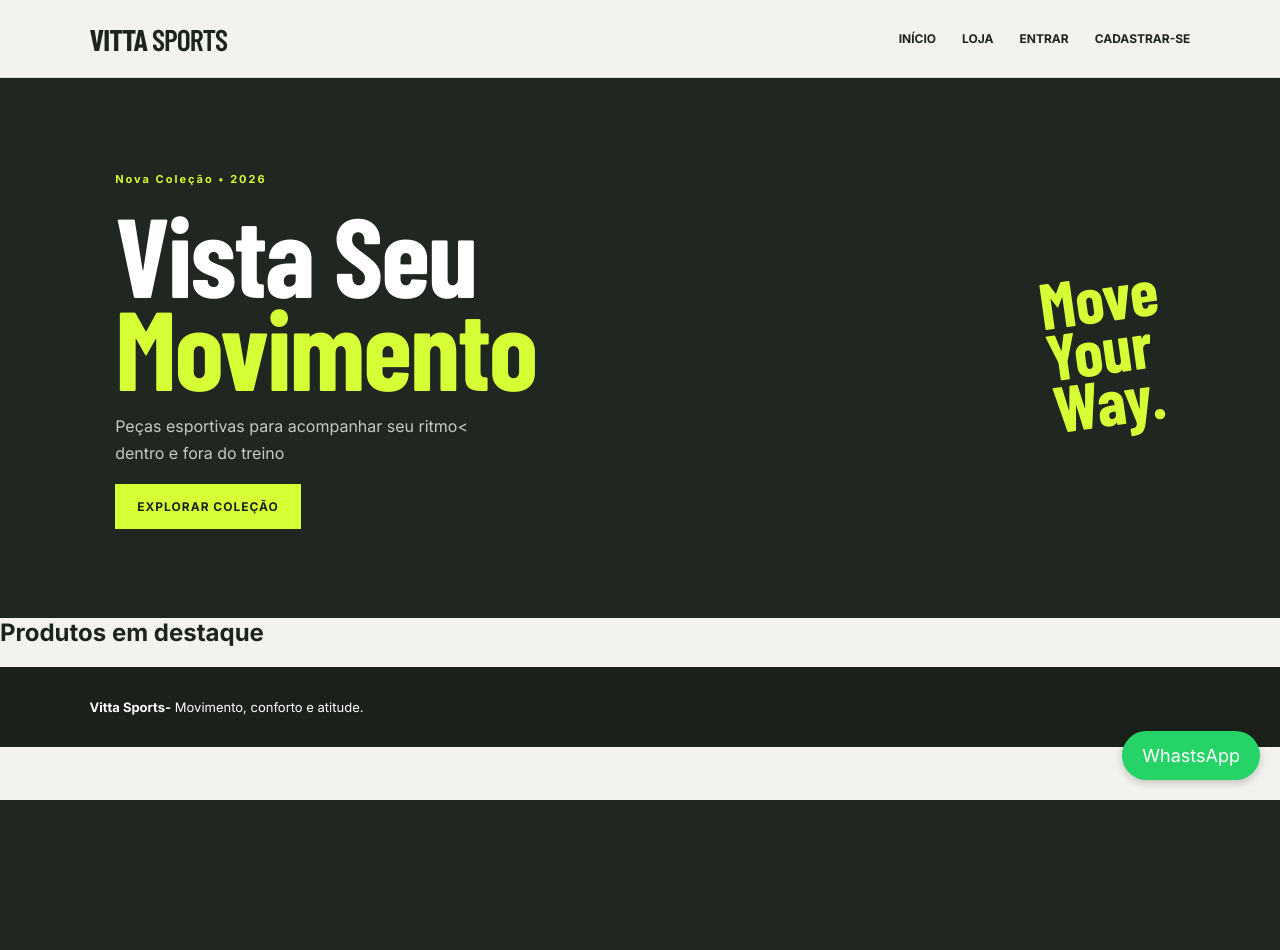
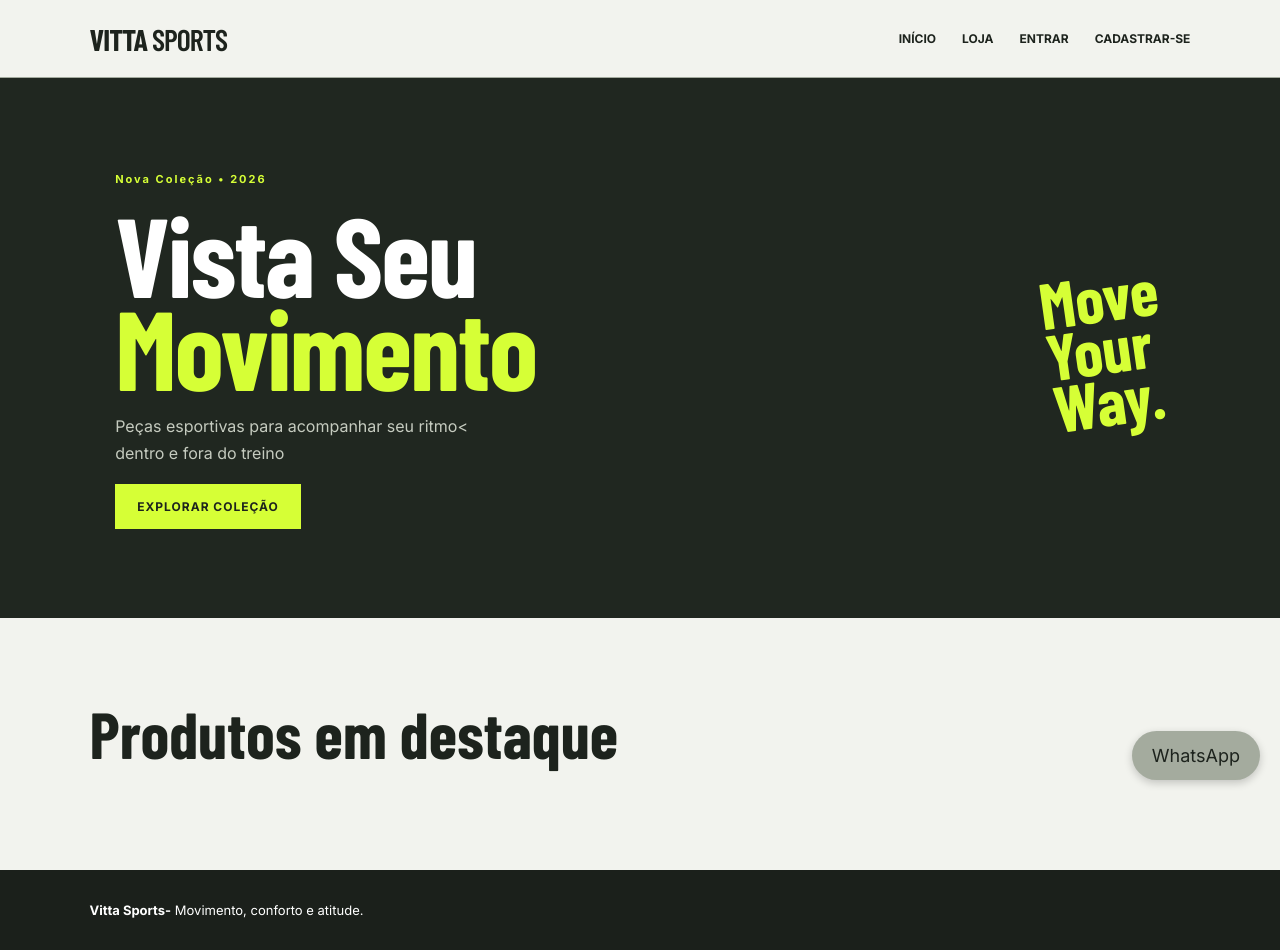
Before and after one commit to Darion-dev/vitta_sports, a PHP site: page / in a window 1280 px wide. Before the commit the page ends 800 px from the top, so only its background shows below. Run offline with PHP 8.4, Linux system fonts and the light colour scheme; data that the repository does not hold is empty; some web fonts are replaced.

Commit message:
atualizado

```diff
--- a/asset/css/style.css
+++ b/asset/css/style.css
@@ -5,7 +5,7 @@
     --lime: #d6ff36;
     --paper: #f2f3ee;
     --muted: #72796f;
-    --line: #d9ddd4
+    --line: #a4ab9e;
 }
 
 * {
--- a/includes/rodape.php
+++ b/includes/rodape.php
@@ -1,7 +1,7 @@
 <footer class="footer">
    <b>Vitta Sports-</b>  Movimento, conforto e atitude.
    <a href="https://wa.me/5541999017606?text=Óla,%20vim%20do%20site%20clici%20!"
-target="_blank" style="position:fixed; bottom:20px; right:20px; background: #25D366; color:white; padding:14px 20px; border-radius:50px; text-decoration:none; font-size:18px; box-shadow:0 3px 8px rgba(0,0,0,0.2);">WhastsApp</a>
+target="_blank" style="position:fixed; bottom:20px; right:20px; background: #a4ab9e; color:#1d231d; padding:14px 20px; border-radius:50px; text-decoration:none; font-size:18px; box-shadow:0 3px 8px rgba(0,0,0,0.2);">WhatsApp</a>
 </footer>
 
 </body>
--- a/index.php
+++ b/index.php
@@ -21,12 +21,12 @@ $produtos = $pdo->query('SELECT id, nome, preco, descricao FROM produtos ORDER B
         <b class="hero-art">Move<br>Your<br>Way.</b>
 
     </section>
-    <section clas="section">
+    <section class="section">
         <h2>Produtos em destaque</h2>
         <div class="products">
 
         <?php foreach ($produtos as $p): ?>
-            <a href="produtos.php?id=<?= (int)$p['id'] ?>" class="products">
+            <a href="produtos.php?id=<?= (int)$p['id'] ?>" class="product">
                 <div class="visual">
                     vitta / <?(int)$p['id'] ?>
 
```
